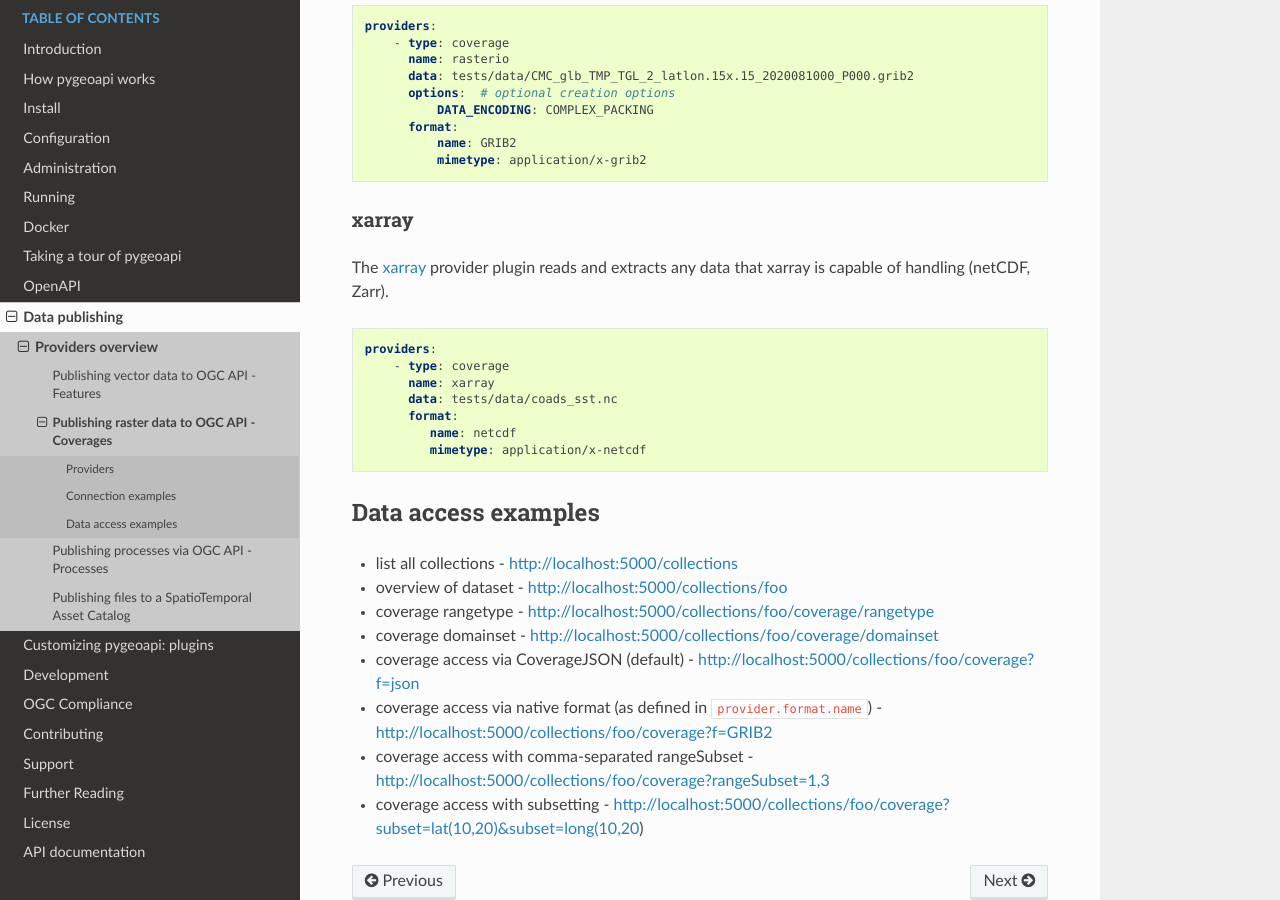
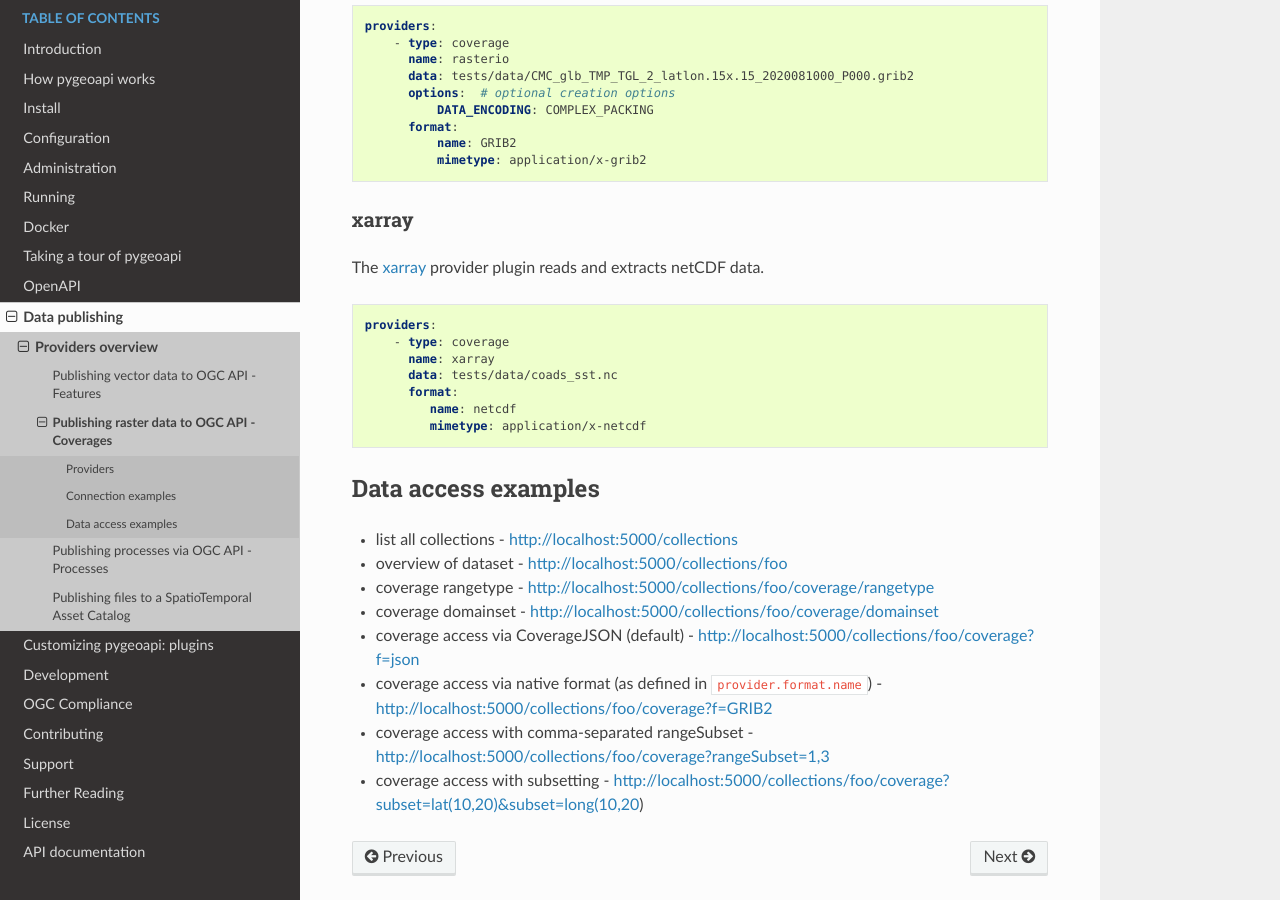
Before and after one commit to geopython/pygeoapi, a Sphinx documentation site: the page built from docs/source/data-publishing/ogcapi-coverages.rst, in a window 1280 px wide and 900 px high, scrolled down 696 px. Built offline with Sphinx 7.4.7 and the Read the Docs theme 2.0.0, drawn with Linux system fonts in a browser that asks for light colours.

Commit message:
Remove zarr

```diff
--- a/docs/source/data-publishing/ogcapi-coverages.rst
+++ b/docs/source/data-publishing/ogcapi-coverages.rst
@@ -47,8 +47,7 @@
 xarray
 ^^^^^^^^
 
-The `xarray`_ provider plugin reads and extracts any data that xarray is
-capable of handling (netCDF, Zarr).
+The `xarray`_ provider plugin reads and extracts netCDF data.
 
 .. code-block:: yaml
 
--- a/requirements-provider.txt
+++ b/requirements-provider.txt
@@ -7,4 +7,3 @@
 rasterio
 scipy
 xarray
-zarr
```
Also changed, not shown: 2 other files.
